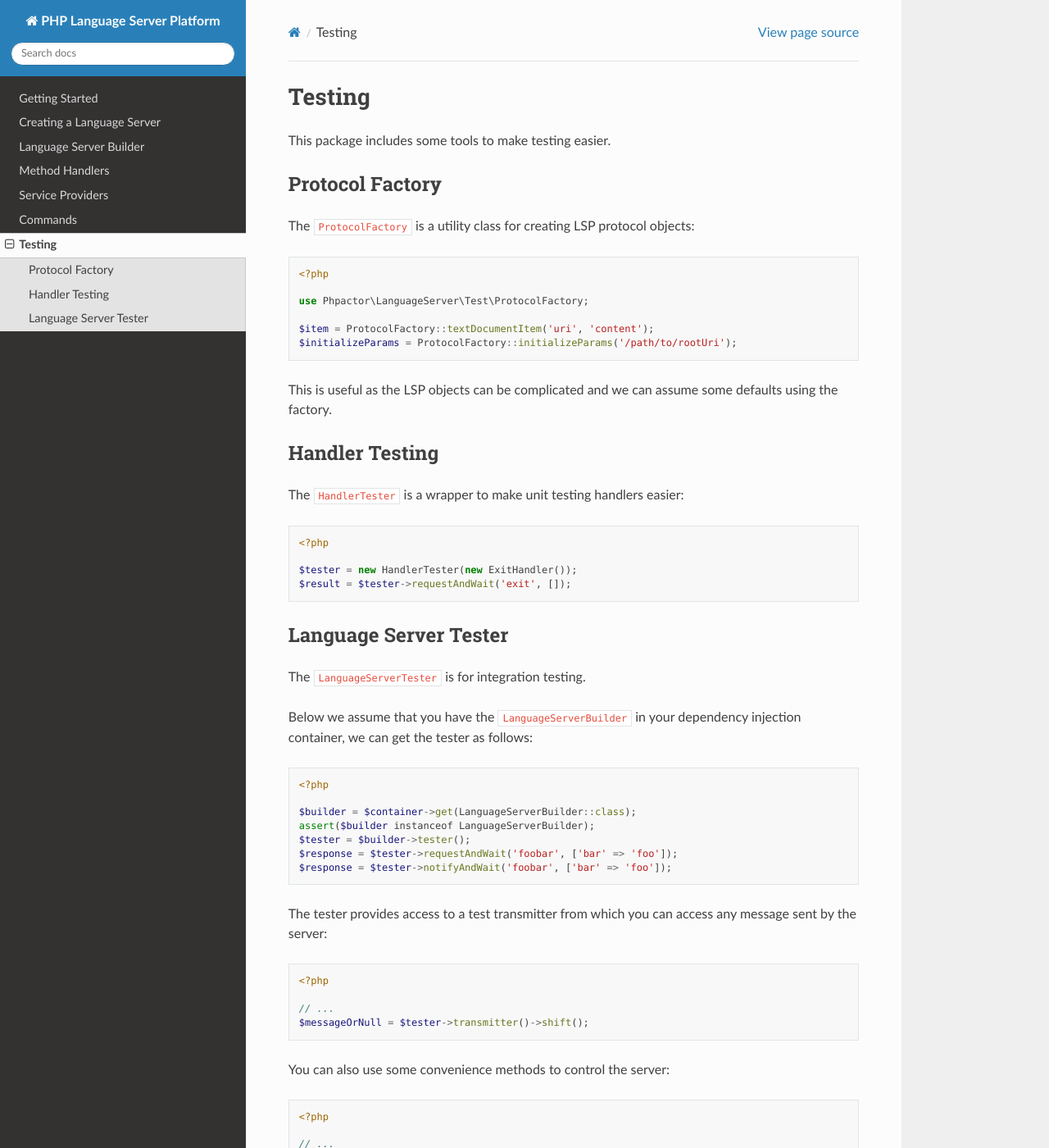
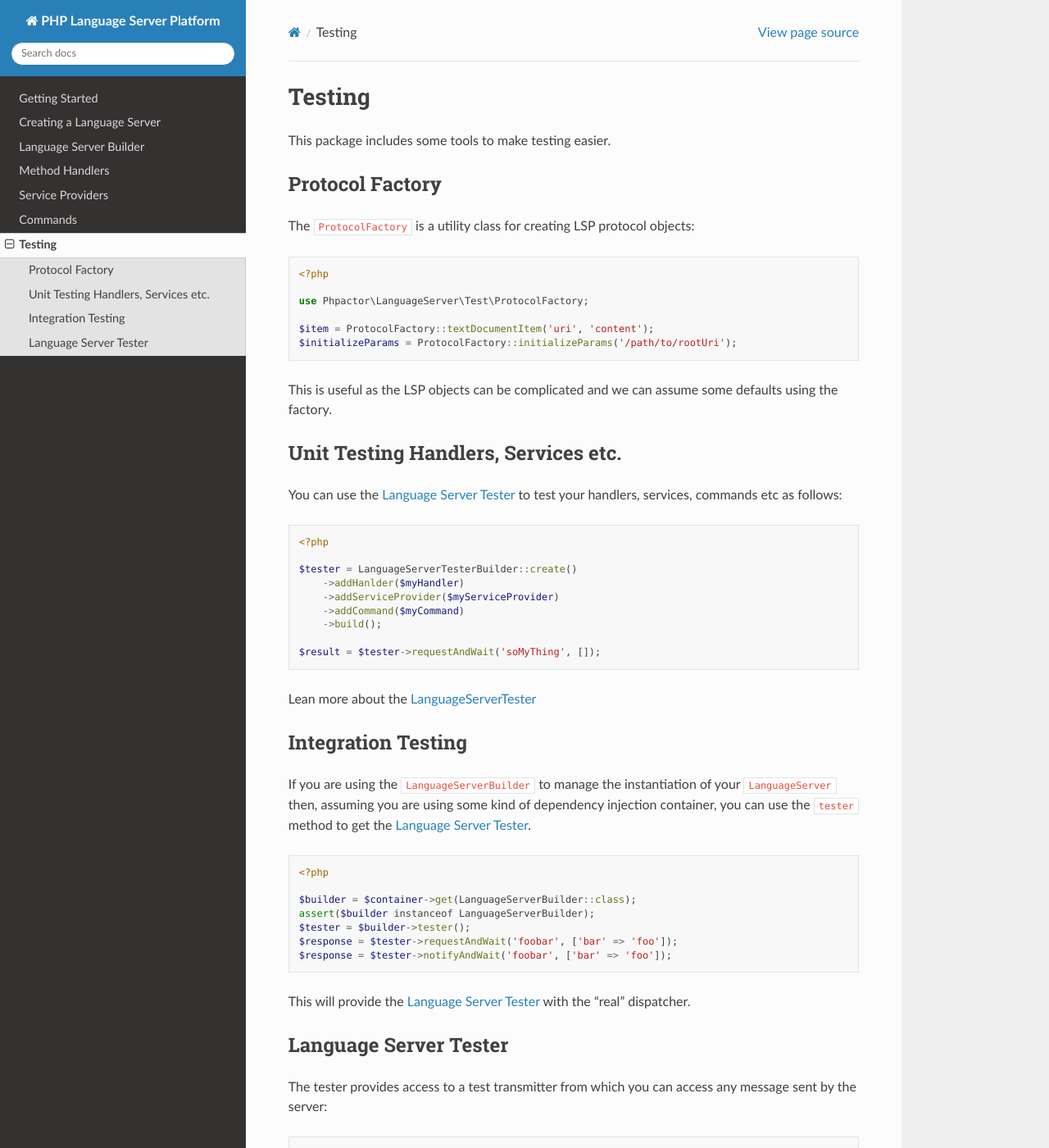
Before and after one commit to phpactor/language-server, a Sphinx documentation site: the page built from doc/guide/testing.rst, in a window 1280 px wide and 1400 px high. Shown: the whole window at 82% size. Built offline with Sphinx 7.4.7 and the Read the Docs theme 2.0.0, drawn with Linux system fonts in a browser that asks for light colours.

Commit message:
Updated doc

```diff
--- a/doc/guide/testing.rst
+++ b/doc/guide/testing.rst
@@ -20,27 +20,33 @@ The ``ProtocolFactory`` is a utility class for creating LSP protocol objects:
 This is useful as the LSP objects can be complicated and we can assume some
 defaults using the factory.
 
-Handler Testing
----------------
+Unit Testing Handlers, Services etc.
+------------------------------------
 
-The ``HandlerTester`` is a wrapper to make unit testing handlers easier:
+You can use the :ref:`LanguageServerTester` to test your handlers, services,
+commands etc as follows:
 
 .. code-block:: php
 
     <?php
 
-    $tester = new HandlerTester(new ExitHandler());
-    $result = $tester->requestAndWait('exit', []);
+    $tester = LanguageServerTesterBuilder::create()
+        ->addHanlder($myHandler)
+        ->addServiceProvider($myServiceProvider)
+        ->addCommand($myCommand)
+        ->build();
 
-.. _LanguageServerTester:
+    $result = $tester->requestAndWait('soMyThing', []);
 
-Language Server Tester
-----------------------
+Lean more about the :ref:`LanguageServerTester <LanguageServerTester>`
 
-The ``LanguageServerTester`` is for integration testing.
+Integration Testing
+-------------------
 
-Below we assume that you have the ``LanguageServerBuilder`` in your
-dependency injection container, we can get the tester as follows:
+If you are using the ``LanguageServerBuilder`` to manage the instantiation of
+your ``LanguageServer`` then, assuming you are using some kind of dependency
+injection container, you can use the ``tester`` method to get the
+:ref:`LanguageServerTester`.
 
 .. code-block:: php
 
@@ -51,6 +57,13 @@ dependency injection container, we can get the tester as follows:
     $tester = $builder->tester();
     $response = $tester->requestAndWait('foobar', ['bar' => 'foo']);
     $response = $tester->notifyAndWait('foobar', ['bar' => 'foo']);
+
+This will provide the :ref:`LanguageServerTester` with the "real" dispatcher.
+
+.. _LanguageServerTester:
+
+Language Server Tester
+----------------------
 
 The tester provides access to a test transmitter from which you can access any
 message sent by the server:
```
